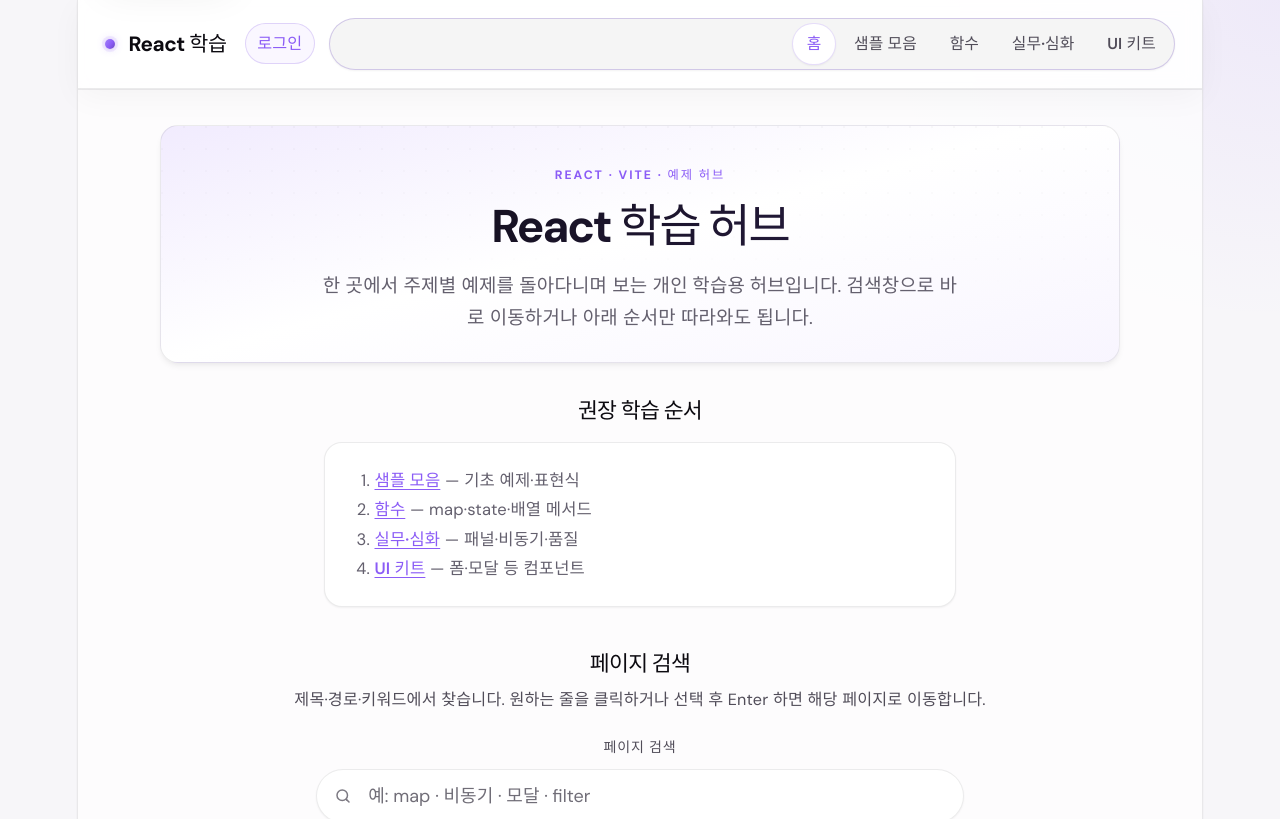
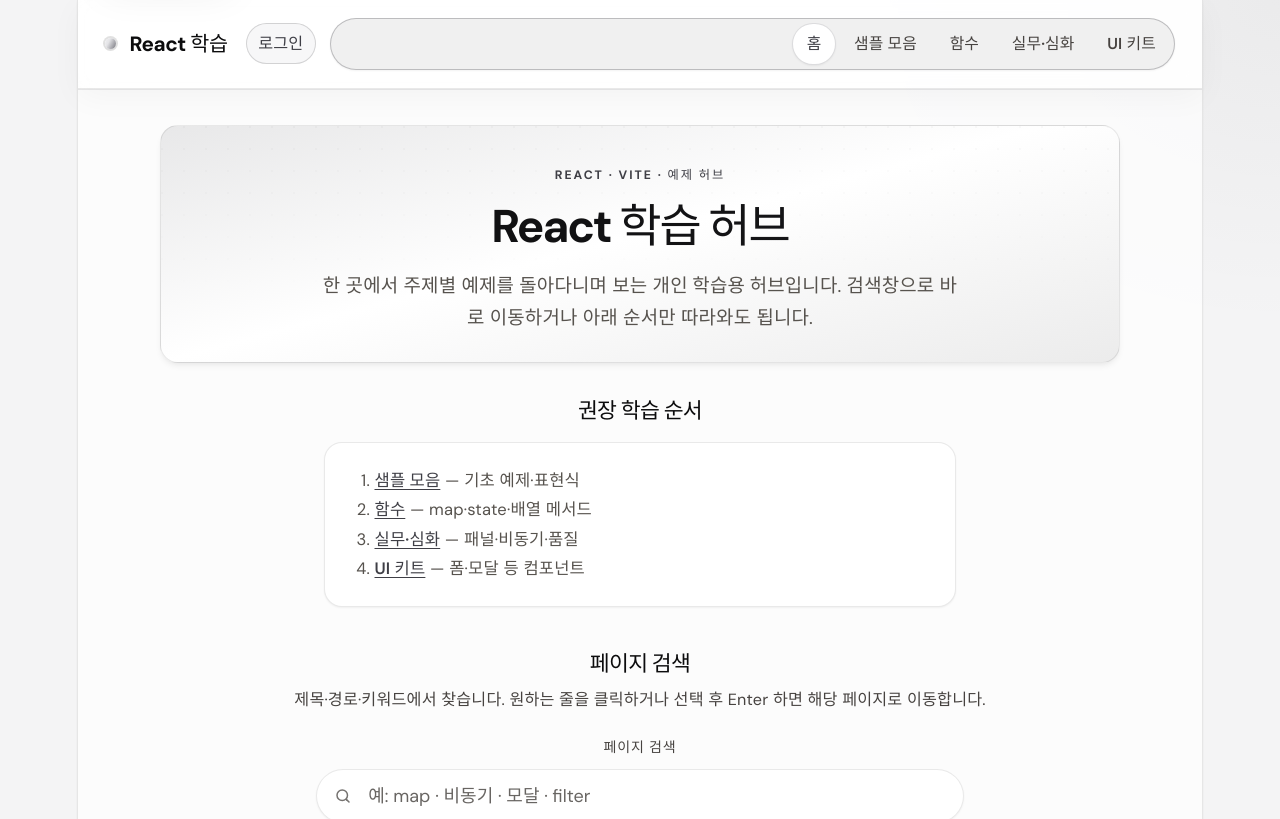
Before and after one commit to jkhc1807-source/react-sample, a React (Vite) app: page / in a window 1280 px wide. Shown: the top 819 px of the page. Built offline with nearby package versions, Linux system fonts and the light colour scheme; no server answers.

Commit message:
모노톤 팔레트(zinc) 및 브랜드 도트 반짝임 강화
Co-authored-by: Cursor <cursoragent@cursor.com>

```diff
--- a/src/components/CodeSample.css
+++ b/src/components/CodeSample.css
@@ -86,7 +86,7 @@
 
 @media (prefers-color-scheme: light) {
   .code-sample__copy {
-    color: color-mix(in srgb, var(--accent) 45%, #312e81);
+    color: color-mix(in srgb, var(--accent) 50%, var(--text-h));
   }
 
   .code-sample__pre {
--- a/src/index.css
+++ b/src/index.css
@@ -9,19 +9,19 @@
   --space-10: 2.5rem;
   --space-12: 3rem;
 
-  --text: #64606e;
+  --text: #57534e;
   --text-muted: color-mix(in srgb, var(--text) 78%, var(--text-h));
-  --text-h: #0c0a10;
-  --bg: #f7f6f9;
-  --border: rgba(12, 10, 16, 0.08);
-  --code-bg: #f0eef5;
+  --text-h: #0c0c0d;
+  --bg: #f4f4f5;
+  --border: rgba(12, 12, 14, 0.09);
+  --code-bg: #e8e8ea;
   --surface: #ffffff;
-  --surface-soft: color-mix(in srgb, var(--surface) 94%, var(--accent) 6%);
-  --surface-muted: color-mix(in srgb, var(--surface) 96%, var(--text-h));
-  --accent: #8b5cf6;
-  --accent-bg: color-mix(in srgb, var(--accent) 14%, transparent);
-  --accent-border: color-mix(in srgb, var(--accent) 45%, var(--border));
-  --social-bg: color-mix(in srgb, var(--surface) 97%, var(--accent) 3%);
+  --surface-soft: color-mix(in srgb, var(--surface) 92%, var(--text-h) 8%);
+  --surface-muted: color-mix(in srgb, var(--surface) 94%, var(--text-h));
+  --accent: #3f3f46;
+  --accent-bg: color-mix(in srgb, var(--accent) 11%, transparent);
+  --accent-border: color-mix(in srgb, var(--accent) 38%, var(--border));
+  --social-bg: color-mix(in srgb, var(--surface) 97%, var(--text-h) 3%);
   --shadow-sm: 0 1px 2px rgba(12, 10, 16, 0.05);
   --shadow-md:
     0 4px 6px -1px rgba(12, 10, 16, 0.06), 0 2px 4px -2px rgba(12, 10, 16, 0.04);
@@ -35,7 +35,7 @@
   --ui-radius-xl: 18px;
   --ui-radius-pill: 999px;
   --ui-on-accent: #ffffff;
-  --ui-focus-ring: color-mix(in srgb, var(--accent) 40%, transparent);
+  --ui-focus-ring: color-mix(in srgb, var(--text-h) 28%, transparent);
   --ui-danger: #e11d48;
   --ui-danger-soft: color-mix(in srgb, #e11d48 18%, var(--bg));
   --ui-control-bg: var(--surface);
@@ -77,19 +77,19 @@ html {
 
 @media (prefers-color-scheme: dark) {
   :root {
-    --text: #a8a3b3;
+    --text: #a1a1aa;
     --text-muted: color-mix(in srgb, var(--text) 85%, var(--text-h));
-    --text-h: #f4f3f8;
-    --bg: #121015;
-    --border: rgba(244, 243, 248, 0.09);
-    --code-bg: #1c1a22;
-    --surface: #1a1822;
-    --surface-soft: color-mix(in srgb, var(--surface) 88%, var(--accent) 12%);
-    --surface-muted: color-mix(in srgb, var(--surface) 94%, var(--text-h));
-    --accent: #a78bfa;
-    --accent-bg: color-mix(in srgb, var(--accent) 18%, transparent);
-    --accent-border: color-mix(in srgb, var(--accent) 42%, transparent);
-    --social-bg: color-mix(in srgb, var(--surface) 96%, var(--accent) 4%);
+    --text-h: #f4f4f5;
+    --bg: #18181b;
+    --border: rgba(244, 244, 245, 0.1);
+    --code-bg: #27272a;
+    --surface: #27272a;
+    --surface-soft: color-mix(in srgb, var(--surface) 90%, var(--text-h) 10%);
+    --surface-muted: color-mix(in srgb, var(--surface) 92%, var(--text-h));
+    --accent: #d4d4d8;
+    --accent-bg: color-mix(in srgb, var(--accent) 14%, transparent);
+    --accent-border: color-mix(in srgb, var(--accent) 36%, transparent);
+    --social-bg: color-mix(in srgb, var(--surface) 96%, var(--text-h) 4%);
     --shadow-sm: 0 1px 2px rgba(0, 0, 0, 0.35);
     --shadow-md: 0 6px 16px -4px rgba(0, 0, 0, 0.45);
     --shadow: 0 24px 48px -20px rgba(0, 0, 0, 0.55);
@@ -110,14 +110,21 @@ body {
   min-height: 100%;
   background-color: var(--bg);
   background-image:
-    radial-gradient(ellipse 100% 80% at 50% -40%, color-mix(in srgb, var(--accent) 16%, transparent), transparent 50%),
-    radial-gradient(ellipse 70% 50% at 100% 0%, color-mix(in srgb, var(--accent) 8%, transparent), transparent 45%),
-    radial-gradient(ellipse 60% 40% at 0% 100%, color-mix(in srgb, var(--accent) 6%, transparent), transparent 50%);
+    radial-gradient(ellipse 100% 80% at 50% -40%, color-mix(in srgb, var(--text-h) 5%, transparent), transparent 52%),
+    radial-gradient(ellipse 70% 50% at 100% 0%, color-mix(in srgb, var(--text-h) 4%, transparent), transparent 46%),
+    radial-gradient(ellipse 60% 40% at 0% 100%, color-mix(in srgb, var(--text-h) 3%, transparent), transparent 50%);
 }
 
 ::selection {
-  background: color-mix(in srgb, var(--accent) 32%, transparent);
+  background: color-mix(in srgb, var(--text-h) 14%, transparent);
   color: var(--text-h);
+}
+
+@media (prefers-color-scheme: dark) {
+  ::selection {
+    background: color-mix(in srgb, var(--text-h) 38%, transparent);
+    color: var(--bg);
+  }
 }
 
 #root {
--- a/src/layouts/AppLayout.css
+++ b/src/layouts/AppLayout.css
@@ -92,41 +92,44 @@
 .app-shell__brand::before {
   content: '';
   flex-shrink: 0;
-  width: 10px;
-  height: 10px;
+  width: 11px;
+  height: 11px;
   border-radius: var(--ui-radius-pill);
   background: linear-gradient(
-    125deg,
-    color-mix(in srgb, var(--accent) 70%, #ffffff),
-    var(--accent),
-    color-mix(in srgb, var(--accent) 55%, var(--text-h)),
-    var(--accent)
+    118deg,
+    #ffffff 0%,
+    #e4e4e7 22%,
+    #52525b 48%,
+    #fafafa 52%,
+    #71717a 78%,
+    #f4f4f5 100%
   );
-  background-size: 240% 240%;
-  background-position: 0% 50%;
+  background-size: 340% 340%;
+  background-position: 12% 45%;
   box-shadow:
-    0 0 0 3px color-mix(in srgb, var(--accent-bg) 75%, transparent),
-    0 0 10px color-mix(in srgb, var(--accent) 35%, transparent),
+    0 0 0 2px color-mix(in srgb, var(--text-h) 12%, transparent),
+    0 0 10px rgba(255, 255, 255, 0.55),
     var(--shadow-sm);
-  animation: app-shell-brand-dot-sparkle 2.4s ease-in-out infinite;
+  animation: app-shell-brand-dot-sparkle 1.35s ease-in-out infinite;
 }
 
 @keyframes app-shell-brand-dot-sparkle {
   0%,
   100% {
-    background-position: 0% 40%;
+    background-position: 6% 38%;
     filter: brightness(1);
     box-shadow:
-      0 0 0 3px color-mix(in srgb, var(--accent-bg) 75%, transparent),
-      0 0 8px color-mix(in srgb, var(--accent) 30%, transparent),
+      0 0 0 2px color-mix(in srgb, var(--text-h) 12%, transparent),
+      0 0 8px rgba(255, 255, 255, 0.35),
       var(--shadow-sm);
   }
   50% {
-    background-position: 100% 60%;
-    filter: brightness(1.12);
+    background-position: 94% 62%;
+    filter: brightness(1.55);
     box-shadow:
-      0 0 0 3px color-mix(in srgb, var(--accent-bg) 85%, transparent),
-      0 0 14px color-mix(in srgb, var(--accent) 55%, transparent),
+      0 0 0 2px color-mix(in srgb, var(--accent) 45%, transparent),
+      0 0 16px 6px rgba(255, 255, 255, 0.95),
+      0 0 28px 8px rgba(255, 255, 255, 0.35),
       var(--shadow-sm);
   }
 }
@@ -210,14 +213,10 @@
   .app-shell__brand::before {
     animation: none;
     filter: none;
-    background: linear-gradient(
-      145deg,
-      var(--accent),
-      color-mix(in srgb, var(--accent) 55%, var(--text-h))
-    );
+    background: linear-gradient(145deg, #71717a, #3f3f46);
     background-size: auto;
     box-shadow:
-      0 0 0 3px color-mix(in srgb, var(--accent-bg) 75%, transparent),
+      0 0 0 2px color-mix(in srgb, var(--text-h) 12%, transparent),
       var(--shadow-sm);
   }
 }
```
